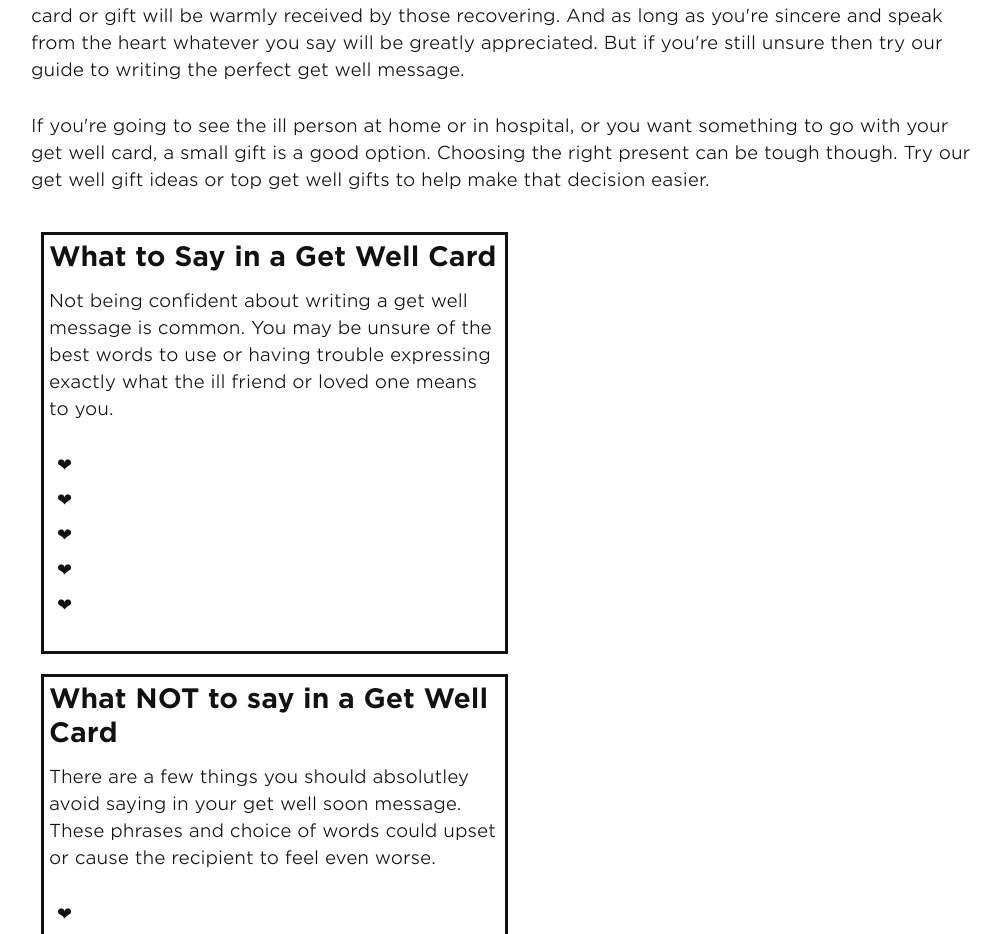
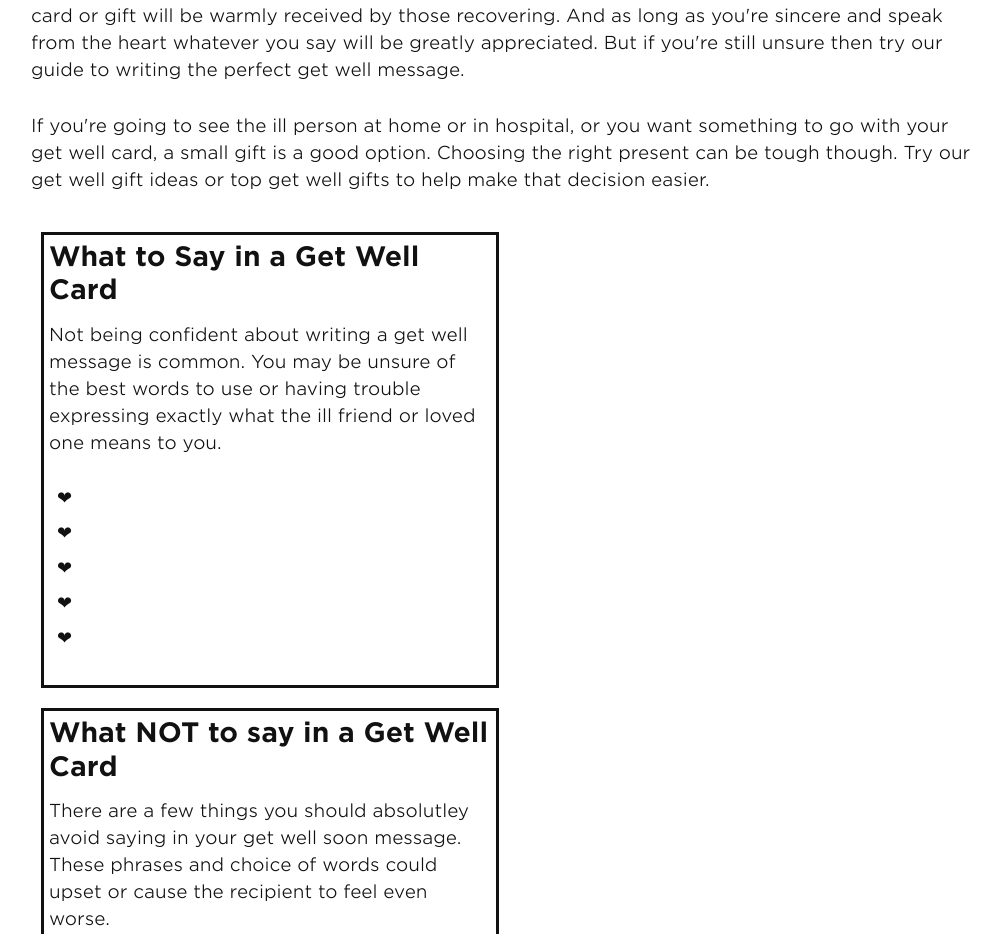
Before and after one commit to andyml123/andyml123.github.io, a Jekyll site: the page built from imagetest.md, in a window 1280 px wide. Shown: the part 2752-3686 px from the top of the page, without its empty margins (139-1140 px from the left). Built offline with Jekyll 4.4.1, drawn with Linux system fonts in a browser that asks for light colours.

Commit message:
Update _layout.scss

```diff
--- a/_sass/_layout.scss
+++ b/_sass/_layout.scss
@@ -519,7 +519,7 @@ font-size:10px;
 
 .column {
     float: left;
-    width: 48%;
+    width: 47%;
     border-style:solid;
     margin: 10px;
     padding: 5px;
```
